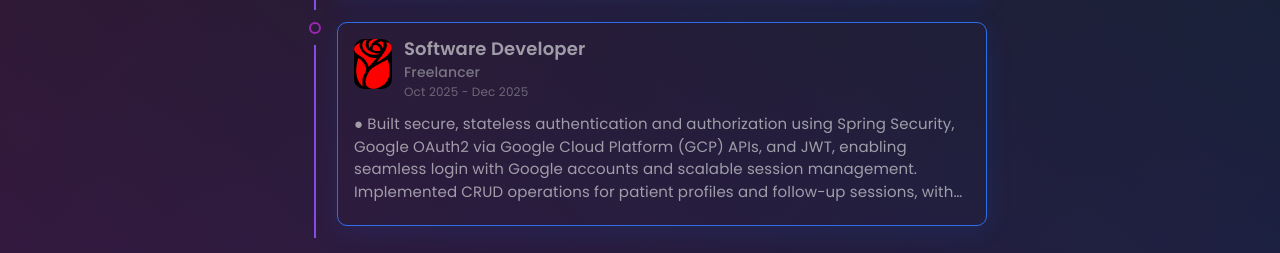
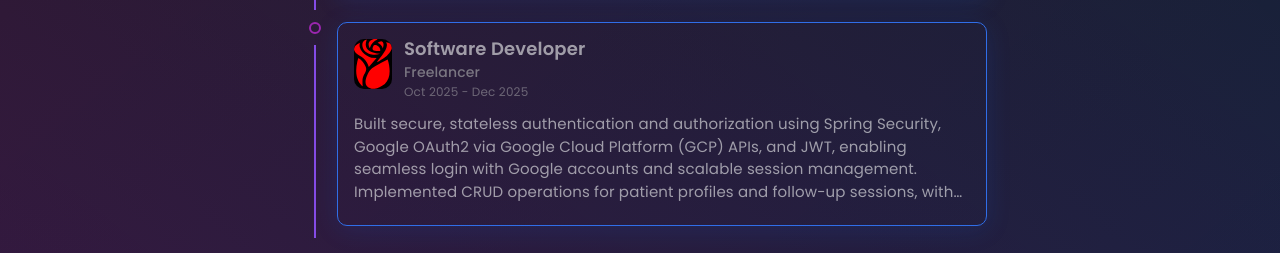
Before and after one commit to DishangMehta11/react-portfolio, a React (Create React App) app: page / in a window 1280 px wide. Shown: the part 2168-2421 px from the top of the page. Built offline with nearby package versions, Linux system fonts and the light colour scheme.

Commit message:
Reformatted project description

```diff
--- a/src/data/constants.js
+++ b/src/data/constants.js
@@ -249,7 +249,7 @@ export const experiences = [
 		role: "Software Developer",
 		company: "Freelancer",
 		date: "Oct 2025 - Dec 2025",
-		desc: "● Built secure, stateless authentication and authorization using Spring Security, Google OAuth2 via Google Cloud Platform (GCP) APIs, and JWT, enabling seamless login with Google accounts and scalable session management. Implemented CRUD operations for patient profiles and follow-up sessions, with image upload and retrieval through Cloudinary. Deployed the React.js frontend as a static site on Render and Spring Boot backend as a containerized web service, using Docker by setting up a Continuous Integration/Continuous Delivery (CI/CD) pipeline using GitHub actions to automate deployment workflow on Render using webhooks. Engaged directly with client to gather requirements, served as sole developer - responsible for end-to-end architecture,development, deployment, and automation ensuring timely project delivery.",
+		desc: "Built secure, stateless authentication and authorization using Spring Security, Google OAuth2 via Google Cloud Platform (GCP) APIs, and JWT, enabling seamless login with Google accounts and scalable session management. Implemented CRUD operations for patient profiles and follow-up sessions, with image upload and retrieval through Cloudinary. Deployed the React.js frontend as a static site on Render and Spring Boot backend as a containerized web service, using Docker by setting up a Continuous Integration/Continuous Delivery (CI/CD) pipeline using GitHub actions to automate deployment workflow on Render using webhooks. Engaged directly with client to gather requirements, served as sole developer - responsible for end-to-end architecture,development, deployment, and automation ensuring timely project delivery.",
 	},
 ];
 
```
